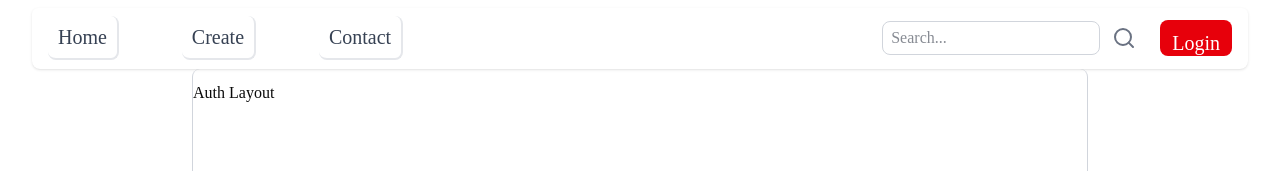
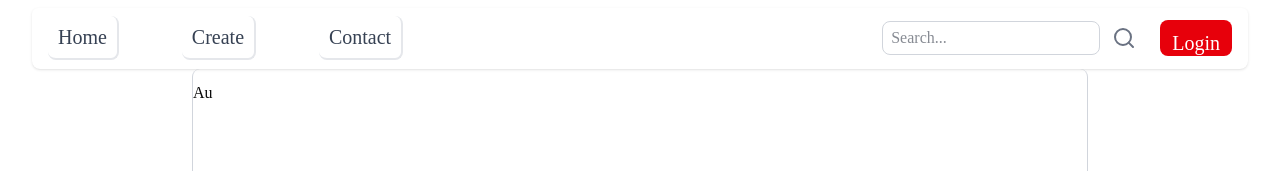
Before and after one commit to PREPMND/BlogMait, a Next.js app: page /auth in a window 1280 px wide. Shown: the top 171 px of the page. Built offline with nearby package versions, Linux system fonts and the light colour scheme.

Commit message:
Aug 5, 2026, 4:18 PM

```diff
--- a/components/auth/auth-layout.tsx
+++ b/components/auth/auth-layout.tsx
@@ -2,7 +2,7 @@
 export default function AuthLayout(){
     return(
         <div>
-            Auth Layout
+            Au
         </div>
     )
 }
```
